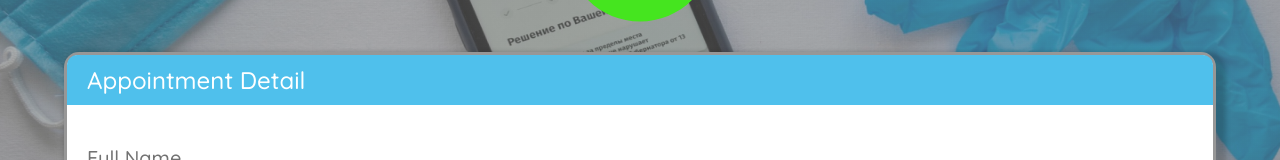
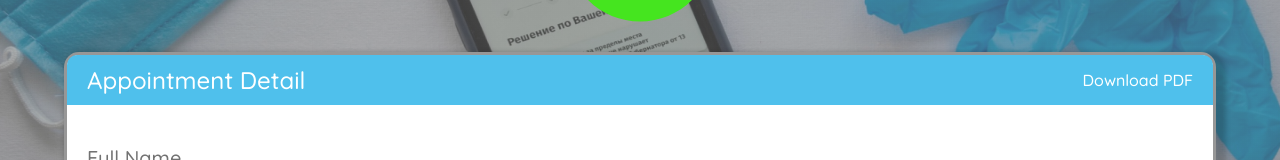
Before and after one commit to Kampus-Merdeka-Software-Engineering/front-end-capstone-project-section-semarang-group-27, a plain HTML site: page page-4.html in a window 1280 px wide. Shown: the part 316-476 px from the top of the page. Drawn offline with nearby package versions, Linux system fonts and the light colour scheme; no server answers; files whose address does not match are found by name.

Commit message:
add download in page-4

```diff
--- a/page-4.html
+++ b/page-4.html
@@ -35,6 +35,9 @@
   <div class="wrap-detail">
     <div class="appointment-detail">
       <p>Appointment Detail</p>
+      <div class="download-appointment-detail">
+        <a href="download.pdf" download>Download PDF</a>
+      </div>
     </div>
     <div>
       <div class="detail">
```
